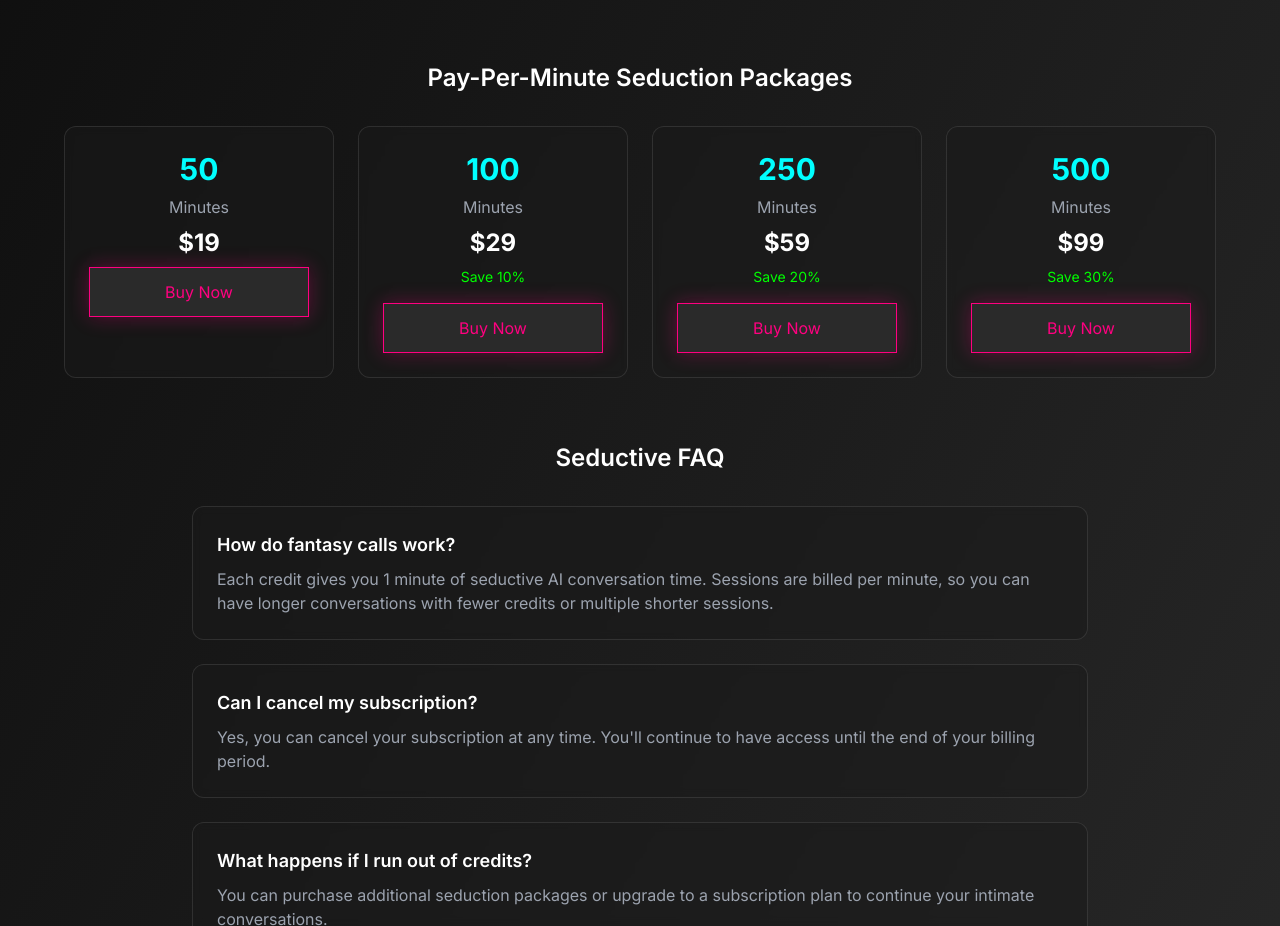
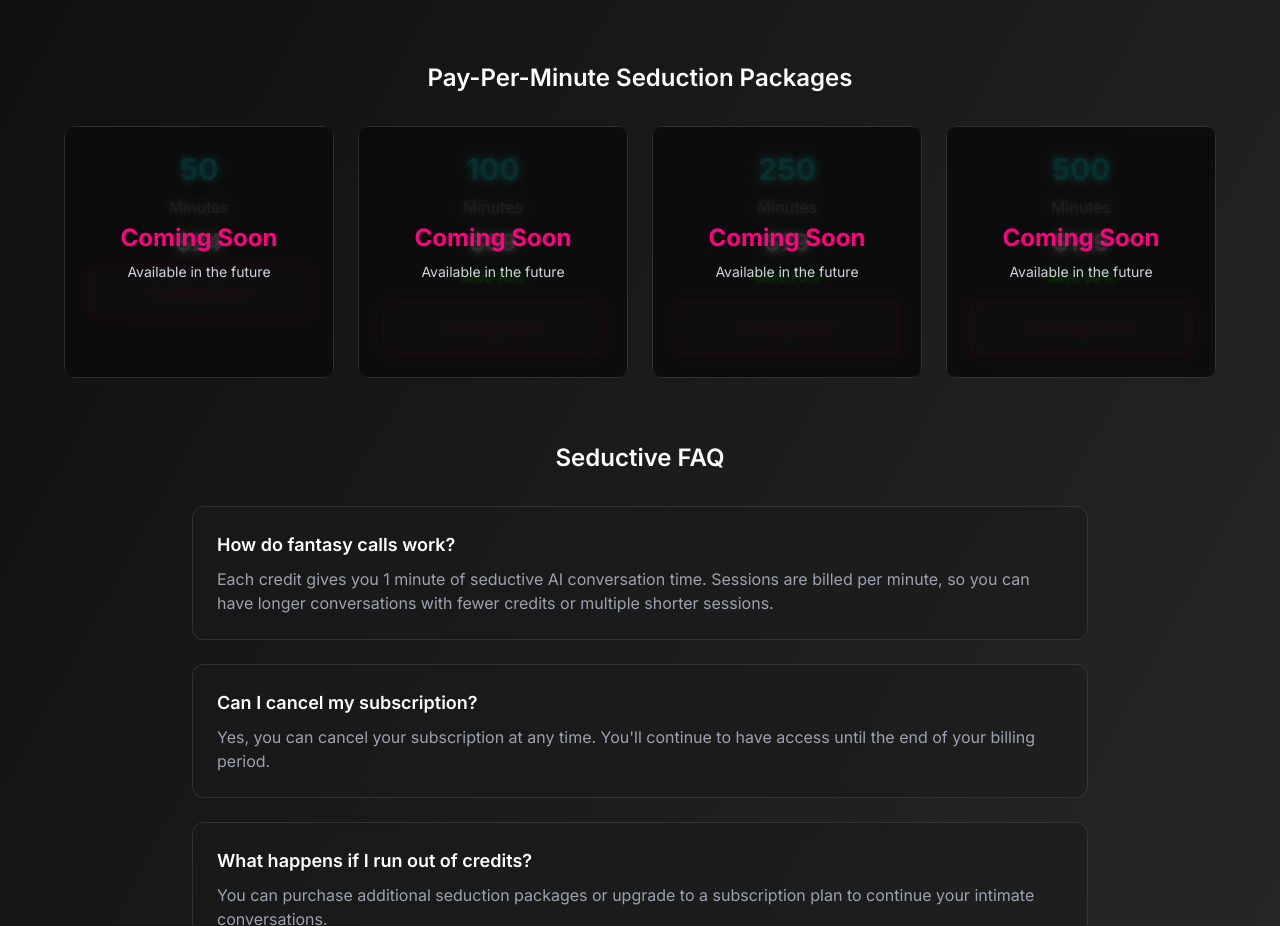
Before and after one commit to Eapper87/PAT, a Next.js app: page /pricing in a window 1280 px wide. Shown: the part 847-1773 px from the top of the page. Built offline with nearby package versions, Linux system fonts and the light colour scheme; no server answers.

Commit message:
Update pay-per-minute pricing and add Coming Soon overlays to credit packages

```diff
--- a/app/pricing/page.tsx
+++ b/app/pricing/page.tsx
@@ -62,10 +62,10 @@ export default function Pricing() {
   ]
 
   const creditPackages = [
-    { credits: 50, price: 19, savings: 0 },
-    { credits: 100, price: 29, savings: 10 },
-    { credits: 250, price: 59, savings: 20 },
-    { credits: 500, price: 99, savings: 30 }
+    { credits: 50, price: 24, savings: 0 },
+    { credits: 100, price: 39, savings: 10 },
+    { credits: 250, price: 79, savings: 20 },
+    { credits: 500, price: 129, savings: 30 }
   ]
 
   const handleSubscribe = async (priceId: string) => {
@@ -261,20 +261,28 @@ export default function Pricing() {
               initial={{ opacity: 0, scale: 0.9 }}
               animate={{ opacity: 1, scale: 1 }}
               transition={{ delay: index * 0.1 }}
-              className="glass-card p-6 text-center hover:scale-105 transition-transform"
+              className="glass-card p-6 text-center hover:scale-105 transition-transform relative"
             >
-                        <div className="text-3xl font-bold text-neon-blue mb-2">{pkg.credits}</div>
-          <div className="text-gray-400 mb-2">Minutes</div>
+              {/* Coming Soon Overlay */}
+              <div className="absolute inset-0 bg-dark-900/80 backdrop-blur-sm rounded-lg flex items-center justify-center z-10">
+                <div className="text-center">
+                  <div className="text-2xl font-bold text-neon-pink mb-2">Coming Soon</div>
+                  <div className="text-sm text-gray-300">Available in the future</div>
+                </div>
+              </div>
+
+              <div className="text-3xl font-bold text-neon-blue mb-2">{pkg.credits}</div>
+              <div className="text-gray-400 mb-2">Minutes</div>
               <div className="text-2xl font-bold text-white mb-2">${pkg.price}</div>
               {pkg.savings > 0 && (
                 <div className="text-neon-green text-sm mb-4">Save {pkg.savings}%</div>
               )}
               <button
                 onClick={() => handleBuyCredits(pkg.credits, pkg.price)}
-                disabled={loading === `credits-${pkg.credits}`}
+                disabled={true}
                 className="cyber-button w-full disabled:opacity-50 disabled:cursor-not-allowed"
               >
-                {loading === `credits-${pkg.credits}` ? 'Processing...' : 'Buy Now'}
+                Coming Soon
               </button>
             </motion.div>
           ))}
```
